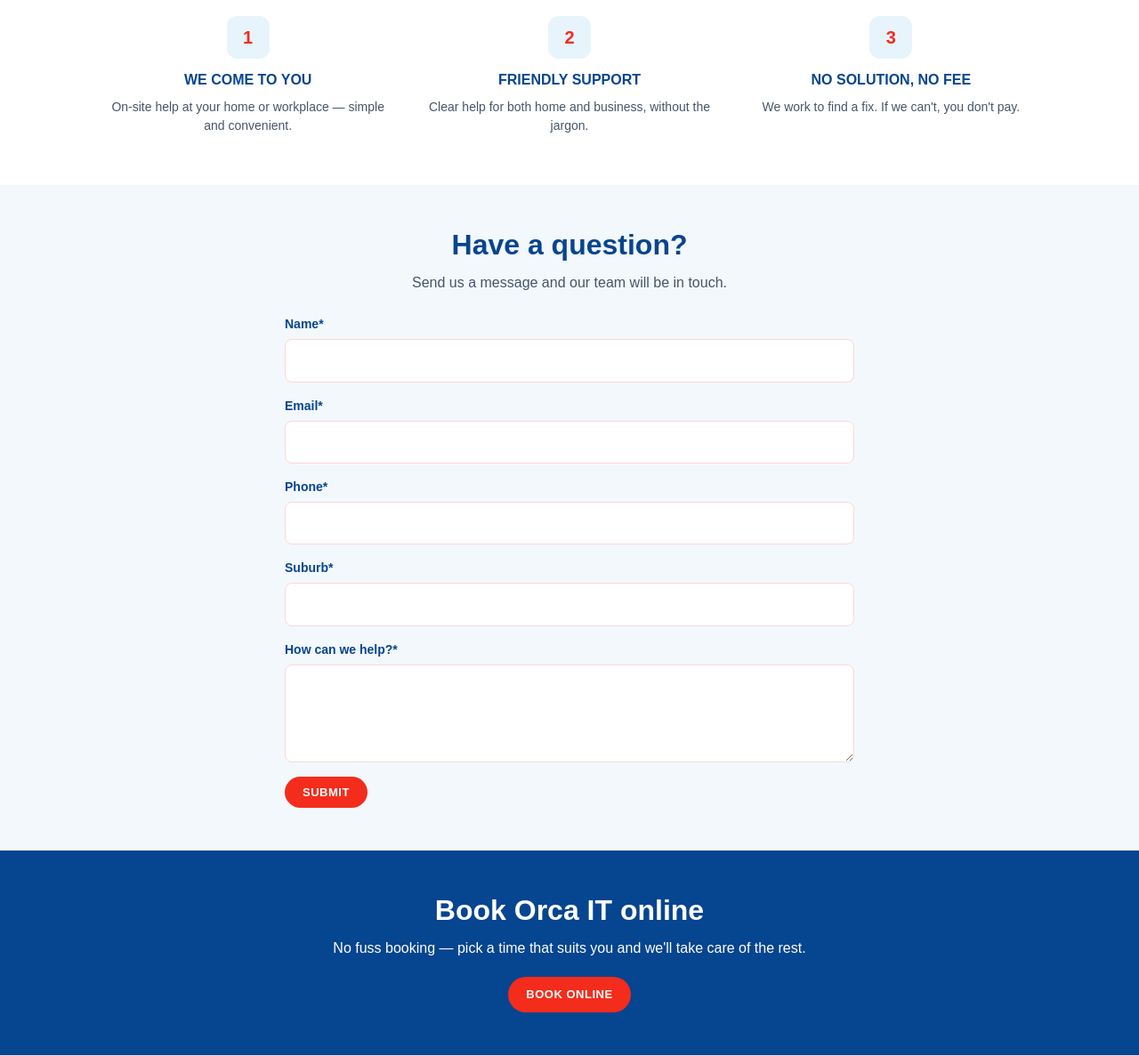
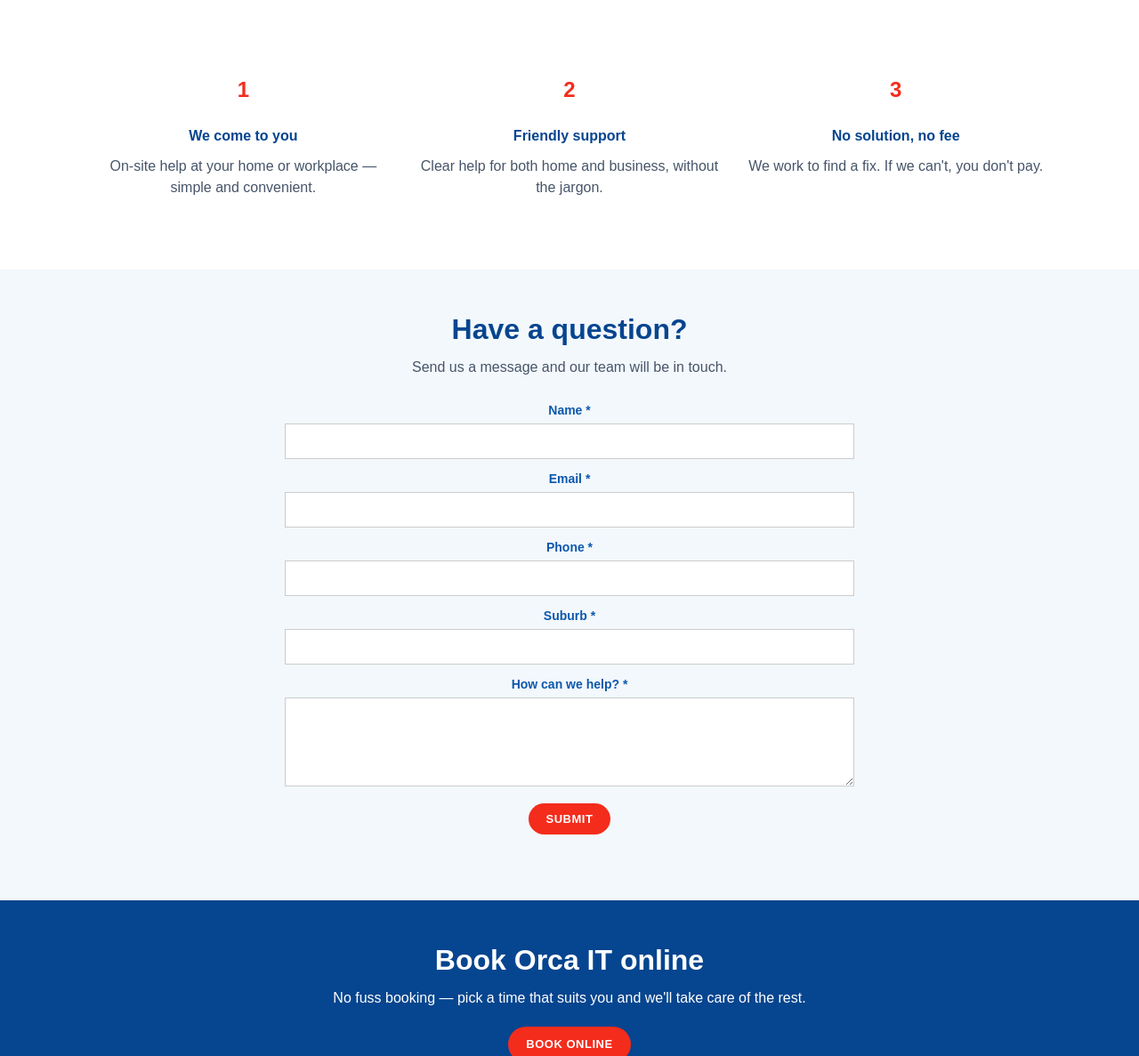
Before and after one commit to kawalrazak/OrcaIT, a PHP site: page / in a window 1280 px wide. Shown: the part 667-1854 px from the top of the page at 89% size. Run offline with PHP 8.4, Linux system fonts and the light colour scheme.

Commit message:
Fix legacy PHP routing and improve old-browser layout.
Co-authored-by: Cursor <cursoragent@cursor.com>

```diff
--- a/OrcaITLegacy/includes/header.php
+++ b/OrcaITLegacy/includes/header.php
@@ -26,9 +26,15 @@ $navItems = array(
     <title><?= pageTitle($pageTitle) ?></title>
     <meta name="description" content="<?= h($pageDescription) ?>">
     <link rel="icon" href="/assets/favicon.png" type="image/png">
-    <link rel="stylesheet" href="/assets/legacy.css">
+    <?php require __DIR__ . '/styles.php'; ?>
+    <link rel="stylesheet" href="/assets/legacy.css" type="text/css">
 </head>
 <body>
+    <div class="legacy-badge">
+        Orca IT classic view — optimised for older computers and browsers.
+        Call <a href="tel:<?= ORCA_PHONE_TEL ?>"><?= h(ORCA_PHONE_DISPLAY) ?></a>
+    </div>
+
     <div class="top-banner">
         Fast IT help for home &amp; business —
         <a href="/book">Book Orca IT today</a>
@@ -36,24 +42,19 @@ $navItems = array(
 
     <header class="site-header">
         <div class="container">
-            <table class="header-table" cellpadding="0" cellspacing="0" role="presentation">
+            <table width="100%" cellpadding="0" cellspacing="0" border="0">
                 <tr>
-                    <td class="header-logo">
+                    <td width="200" valign="middle">
                         <a href="/" aria-label="Orca IT home">
                             <img src="/assets/orca-logo.png" alt="ORCA IT" width="180" height="91">
                         </a>
                     </td>
-                    <td class="header-nav">
-                        <nav aria-label="Main navigation">
-                            <?php foreach ($navItems as $key => $item): ?>
-                                <a
-                                    class="nav-link<?= $activeNav === $key ? ' is-active' : '' ?>"
-                                    href="<?= h($item['href']) ?>"
-                                ><?= h($item['label']) ?></a>
-                            <?php endforeach; ?>
-                        </nav>
+                    <td valign="middle">
+                        <?php foreach ($navItems as $key => $item): ?>
+                            <a class="nav-link" href="<?= h($item['href']) ?>"><?= h($item['label']) ?></a>
+                        <?php endforeach; ?>
                     </td>
-                    <td class="header-cta">
+                    <td width="260" align="right" valign="middle" nowrap="nowrap">
                         <a class="phone-link" href="tel:<?= ORCA_PHONE_TEL ?>">Call <?= h(ORCA_PHONE_DISPLAY) ?></a>
                         <a class="btn btn-primary" href="/book">Book Online</a>
                     </td>
--- /dev/null
+++ b/OrcaITLegacy/includes/styles.php
@@ -0,0 +1,56 @@
+<?php
+
+declare(strict_types=1);
+
+// Inline critical styles — works even when external CSS fails on old browsers.
+?>
+<style type="text/css">
+body { margin: 0; padding: 0; font-family: Arial, Helvetica, sans-serif; color: #06458f; background: #fff; line-height: 1.5; }
+img { border: 0; max-width: 100%; height: auto; }
+a { color: #0c58ac; }
+a:hover { color: #f42c1c; }
+.container { width: 92%; max-width: 1100px; margin: 0 auto; }
+.top-banner { background: #f42c1c; color: #fff; text-align: center; padding: 10px; font-size: 14px; font-weight: bold; }
+.top-banner a { color: #fff; }
+.site-header { background: #fff; border-bottom: 1px solid #ffd6d6; padding: 10px 0; }
+.nav-link { margin-right: 16px; font-size: 14px; font-weight: bold; text-decoration: none; color: #06458f; }
+.phone-link { margin-right: 12px; font-weight: bold; text-decoration: none; }
+.btn { display: inline-block; padding: 10px 20px; border-radius: 24px; font-weight: bold; text-decoration: none; border: none; cursor: pointer; font-size: 13px; }
+.btn-primary { background: #f42c1c; color: #fff; }
+.btn-secondary { background: #06458f; color: #fff; border: 2px solid #fff; }
+.hero { background: #06458f; color: #fff; padding: 48px 16px; text-align: center; }
+.hero-inner { max-width: 720px; margin: 0 auto; }
+.hero-title, .section-title { font-size: 28px; font-weight: bold; margin: 0 0 12px; }
+.section { padding: 40px 0; }
+.section-white { background: #fff; }
+.section-surface { background: #f3f8fd; }
+.section-navy { background: #06458f; color: #fff; }
+.section-navy .section-title, .section-navy .section-copy { color: #fff; }
+.section-copy { color: #475569; font-size: 16px; }
+.text-center { text-align: center; }
+.eyebrow { display: inline-block; background: #f42c1c; color: #fff; padding: 6px 14px; font-size: 12px; font-weight: bold; margin-bottom: 12px; }
+.page-hero { background: #06458f; color: #fff; padding: 36px 0; text-align: center; }
+.page-hero .section-title, .page-hero .section-copy, .page-hero a { color: #fff; }
+.form-table { width: 100%; max-width: 640px; margin: 20px auto; border-collapse: collapse; }
+.form-table td { padding: 6px 0; vertical-align: top; }
+.form-table label { font-weight: bold; font-size: 14px; display: block; margin-bottom: 4px; }
+.form-table input, .form-table textarea, .form-table select {
+    width: 100%; padding: 10px; border: 1px solid #ccc; font-size: 16px;
+    font-family: Arial, Helvetica, sans-serif; box-sizing: border-box;
+}
+.form-table textarea { height: 100px; }
+.form-note { font-weight: bold; margin: 12px 0; }
+.form-note-success { color: #06458f; }
+.form-note-error { color: #f42c1c; }
+.service-list { list-style: none; padding: 0; margin: 0; }
+.service-list li { padding: 14px 0; border-bottom: 1px solid #dbeafe; }
+.service-list h3 { margin: 0 0 6px; color: #06458f; }
+.site-footer { border-top: 1px solid #ffd6d6; padding: 32px 0 16px; }
+.footer-links { list-style: none; padding: 0; font-size: 14px; }
+.footer-links li { margin-bottom: 6px; }
+.footer-heading { font-weight: bold; color: #06458f; margin: 0 0 8px; }
+.footer-bottom { text-align: center; font-size: 12px; color: #64748b; border-top: 1px solid #ffd6d6; padding: 12px 0; }
+.legacy-badge { background: #fff3cd; border: 1px solid #ffc107; color: #856404; padding: 8px 12px; font-size: 13px; text-align: center; }
+.hp-field { position: absolute; left: -9999px; }
+.card { border: 1px solid #ffd6d6; padding: 16px; margin-bottom: 12px; background: #fff; }
+</style>
--- a/OrcaITLegacy/public/index.php
+++ b/OrcaITLegacy/public/index.php
@@ -30,35 +30,36 @@ require __DIR__ . '/../includes/header.php';
     <div class="hero-inner">
         <p class="eyebrow">No solution, no fee</p>
         <h1 class="hero-title">IT help that gets you back to life</h1>
-        <p class="hero-copy">
+        <p class="section-copy" style="color:#fff;">
             Friendly on-site and online support for homes and businesses —
             so you can stop stressing about tech and get on with your day.
         </p>
-        <div class="hero-actions">
+        <p>
             <a class="btn btn-primary" href="/book">Book Orca IT</a>
+            &nbsp;
             <a class="btn btn-secondary" href="tel:<?= ORCA_PHONE_TEL ?>">Call <?= h(ORCA_PHONE_DISPLAY) ?></a>
-        </div>
+        </p>
     </div>
 </section>
 
 <section class="section section-white">
     <div class="container">
-        <table class="promise-table" cellpadding="0" cellspacing="0" role="presentation">
+        <table width="100%" cellpadding="12" cellspacing="0" border="0">
             <tr>
-                <td>
-                    <span class="promise-icon">1</span>
-                    <h2 class="promise-title">We come to you</h2>
-                    <p class="promise-copy">On-site help at your home or workplace — simple and convenient.</p>
+                <td width="33%" align="center" valign="top">
+                    <p style="font-size:24px;font-weight:bold;color:#f42c1c;">1</p>
+                    <h2 class="section-title" style="font-size:16px;">We come to you</h2>
+                    <p class="section-copy">On-site help at your home or workplace — simple and convenient.</p>
                 </td>
-                <td>
-                    <span class="promise-icon">2</span>
-                    <h2 class="promise-title">Friendly support</h2>
-                    <p class="promise-copy">Clear help for both home and business, without the jargon.</p>
+                <td width="33%" align="center" valign="top">
+                    <p style="font-size:24px;font-weight:bold;color:#f42c1c;">2</p>
+                    <h2 class="section-title" style="font-size:16px;">Friendly support</h2>
+                    <p class="section-copy">Clear help for both home and business, without the jargon.</p>
                 </td>
-                <td>
-                    <span class="promise-icon">3</span>
-                    <h2 class="promise-title">No solution, no fee</h2>
-                    <p class="promise-copy">We work to find a fix. If we can&apos;t, you don&apos;t pay.</p>
+                <td width="33%" align="center" valign="top">
+                    <p style="font-size:24px;font-weight:bold;color:#f42c1c;">3</p>
+                    <h2 class="section-title" style="font-size:16px;">No solution, no fee</h2>
+                    <p class="section-copy">We work to find a fix. If we can&apos;t, you don&apos;t pay.</p>
                 </td>
             </tr>
         </table>
@@ -76,33 +77,49 @@ require __DIR__ . '/../includes/header.php';
             </p>
         <?php endif; ?>
 
-        <form class="contact-form" method="post" action="/#contact">
+        <form method="post" action="/#contact">
             <div class="hp-field">
                 <label for="website">Website</label>
                 <input type="text" id="website" name="website" tabindex="-1" autocomplete="off">
             </div>
 
-            <div class="form-row">
-                <label for="name">Name*</label>
-                <input type="text" id="name" name="name" required maxlength="200" value="<?= h(postedValue($posted, 'name')) ?>">
-            </div>
-            <div class="form-row">
-                <label for="email">Email*</label>
-                <input type="email" id="email" name="email" required maxlength="200" value="<?= h(postedValue($posted, 'email')) ?>">
-            </div>
-            <div class="form-row">
-                <label for="phone">Phone*</label>
-                <input type="tel" id="phone" name="phone" required maxlength="30" value="<?= h(postedValue($posted, 'phone')) ?>">
-            </div>
-            <div class="form-row">
-                <label for="suburb">Suburb*</label>
-                <input type="text" id="suburb" name="suburb" required maxlength="200" value="<?= h(postedValue($posted, 'suburb')) ?>">
-            </div>
-            <div class="form-row">
-                <label for="issue">How can we help?*</label>
-                <textarea id="issue" name="issue" required maxlength="1000"><?= h(postedValue($posted, 'issue')) ?></textarea>
-            </div>
-            <button class="btn btn-primary" type="submit">Submit</button>
+            <table class="form-table" cellpadding="0" cellspacing="0" border="0">
+                <tr>
+                    <td>
+                        <label for="name">Name *</label>
+                        <input type="text" id="name" name="name" required maxlength="200" value="<?= h(postedValue($posted, 'name')) ?>">
+                    </td>
+                </tr>
+                <tr>
+                    <td>
+                        <label for="email">Email *</label>
+                        <input type="text" id="email" name="email" required maxlength="200" value="<?= h(postedValue($posted, 'email')) ?>">
+                    </td>
+                </tr>
+                <tr>
+                    <td>
+                        <label for="phone">Phone *</label>
+                        <input type="text" id="phone" name="phone" required maxlength="30" value="<?= h(postedValue($posted, 'phone')) ?>">
+                    </td>
+                </tr>
+                <tr>
+                    <td>
+                        <label for="suburb">Suburb *</label>
+                        <input type="text" id="suburb" name="suburb" required maxlength="200" value="<?= h(postedValue($posted, 'suburb')) ?>">
+                    </td>
+                </tr>
+                <tr>
+                    <td>
+                        <label for="issue">How can we help? *</label>
+                        <textarea id="issue" name="issue" required maxlength="1000"><?= h(postedValue($posted, 'issue')) ?></textarea>
+                    </td>
+                </tr>
+                <tr>
+                    <td>
+                        <button class="btn btn-primary" type="submit">Submit</button>
+                    </td>
+                </tr>
+            </table>
         </form>
     </div>
 </section>
--- a/docker-compose.yml
+++ b/docker-compose.yml
@@ -36,6 +36,8 @@ services:
     restart: unless-stopped
     expose:
       - "80"
+    ports:
+      - "8080:80"
     depends_on:
       - crm
 
```
Also changed, not shown: OrcaITLegacy/DEPLOY.md (added, +42 -0 lines), OrcaITLegacy/public/book.php (+46 -24 lines), OrcaITLegacy/public/health.php (added, +7 -0 lines), 4 other files.
